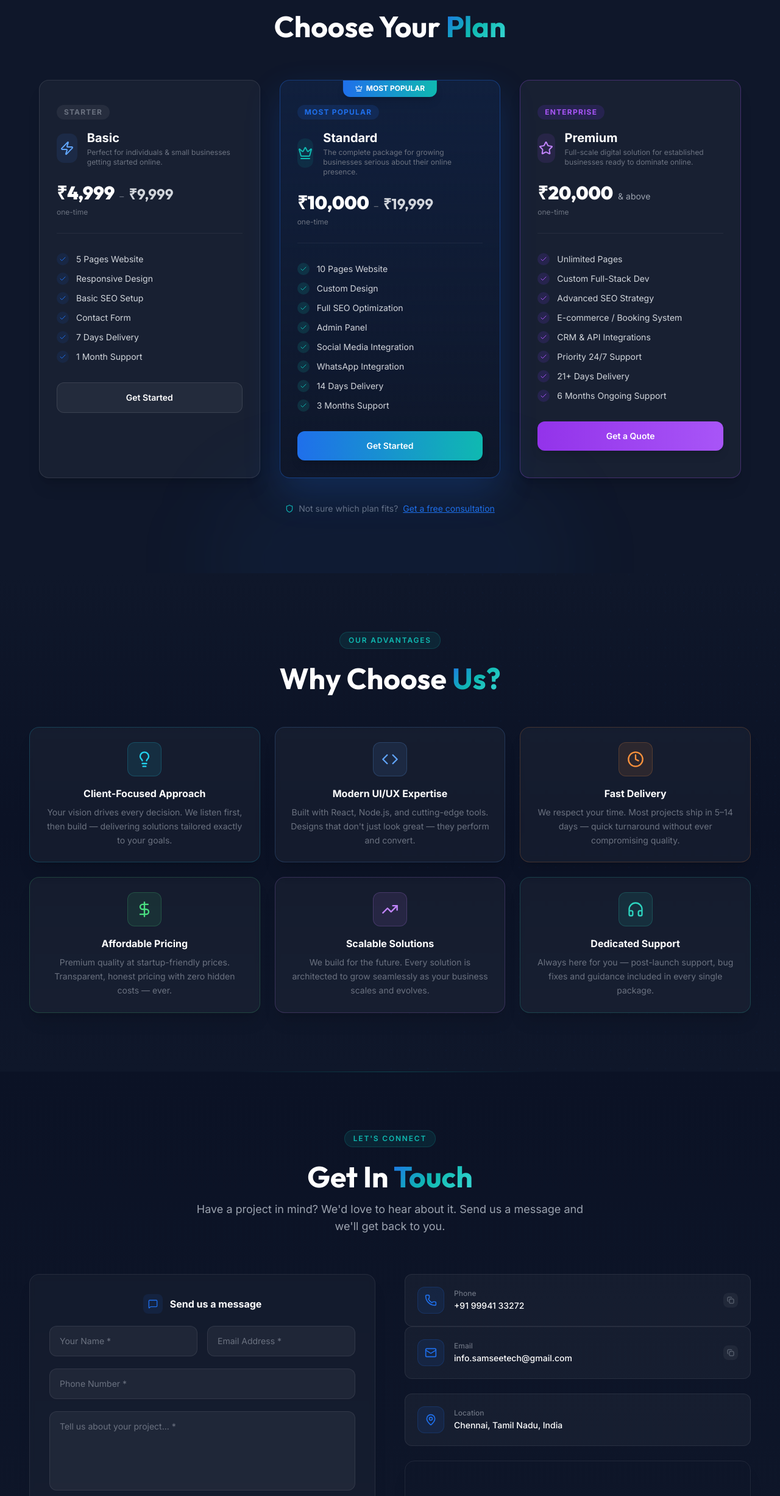
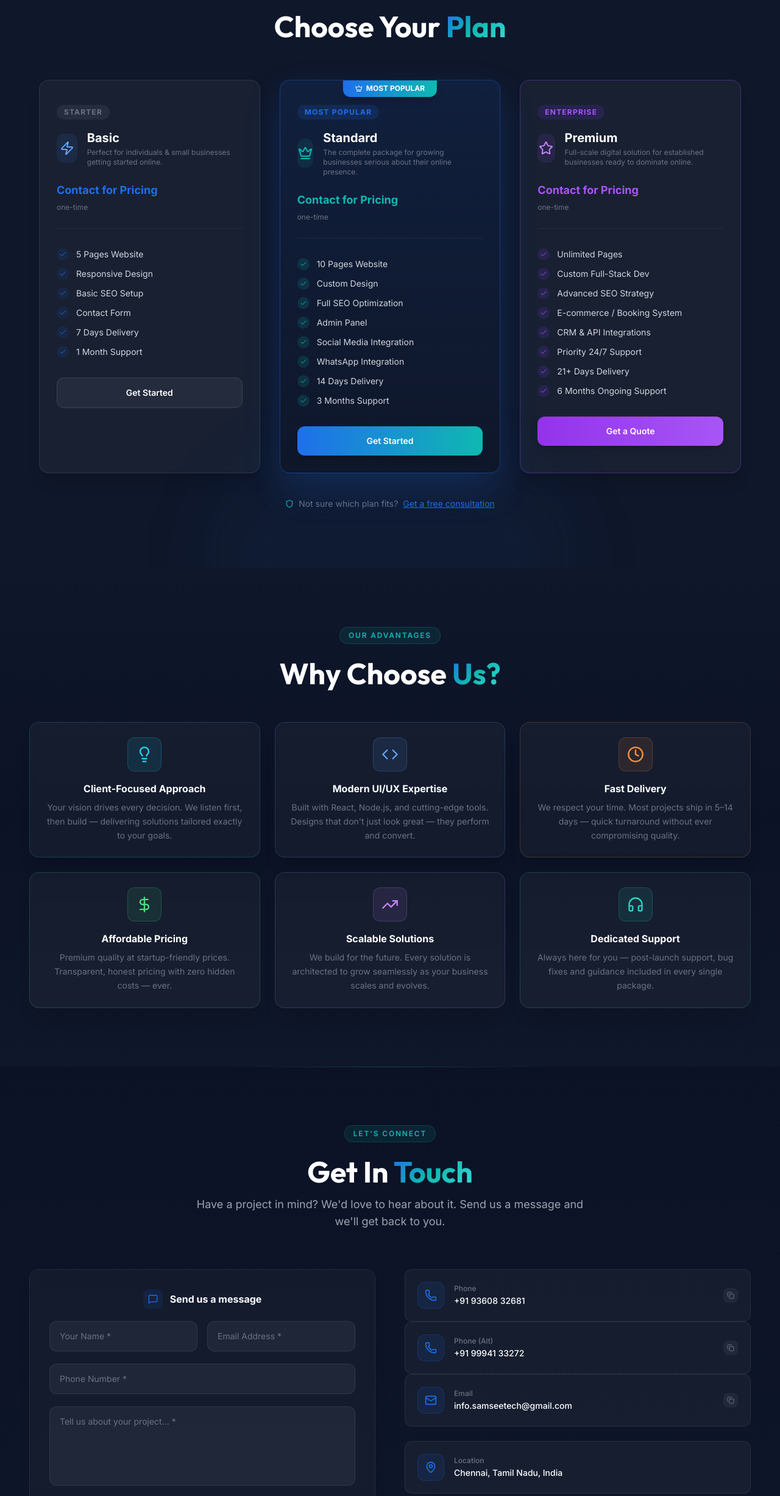
Before and after one commit to Selva03-t/samseetech-frontend, a React (Vite) app: page /pricing in a window 1280 px wide. Shown: the part 1729-4182 px from the top of the page at 61% size. Built offline with nearby package versions, Linux system fonts and the light colour scheme; grey boxes are pictures that could not be loaded.

Commit message:
feat: remove price numbers from pricing; add 9360832681 to contact; update WhatsApp number

```diff
--- a/src/components/Contact.jsx
+++ b/src/components/Contact.jsx
@@ -6,7 +6,7 @@ import { Mail, Phone, MapPin, Send, MessageSquare, Copy, Check } from 'lucide-re
 // ── Floating WhatsApp Button ─────────────────────────────────────────────────
 const WhatsAppFloat = () => {
   const waMessage = encodeURIComponent("Hi! I'm interested in your services. Can we connect?")
-  const waUrl = `https://wa.me/919994133272?text=${waMessage}`
+  const waUrl = `https://wa.me/919360832681?text=${waMessage}`
 
   return (
     <motion.a
@@ -112,7 +112,8 @@ const Contact = () => {
   }
 
   const contactInfo = [
-    { icon: Phone, label: 'Phone', value: '+91 99941 33272', href: 'tel:+919994133272', copyValue: '+919994133272' },
+    { icon: Phone, label: 'Phone', value: '+91 93608 32681', href: 'tel:+919360832681', copyValue: '+919360832681' },
+    { icon: Phone, label: 'Phone (Alt)', value: '+91 99941 33272', href: 'tel:+919994133272', copyValue: '+919994133272' },
     { icon: Mail, label: 'Email', value: 'info.samseetech@gmail.com', href: 'mailto:info.samseetech@gmail.com', copyValue: 'info.samseetech@gmail.com' },
     { icon: MapPin, label: 'Location', value: 'Chennai, Tamil Nadu, India', href: null, copyValue: null },
   ]
--- a/src/components/Pricing.jsx
+++ b/src/components/Pricing.jsx
@@ -7,8 +7,6 @@ const plans = [
     id: "basic",
     name: "Basic",
     badge: "Starter",
-    priceFrom: "₹4,999",
-    priceTo: "₹9,999",
     period: "one-time",
     desc: "Perfect for individuals & small businesses getting started online.",
     icon: Zap,
@@ -30,8 +28,6 @@ const plans = [
     id: "standard",
     name: "Standard",
     badge: "Most Popular",
-    priceFrom: "₹10,000",
-    priceTo: "₹19,999",
     period: "one-time",
     desc: "The complete package for growing businesses serious about their online presence.",
     icon: Crown,
@@ -55,8 +51,6 @@ const plans = [
     id: "premium",
     name: "Premium",
     badge: "Enterprise",
-    priceFrom: "₹20,000",
-    priceTo: "Custom",
     period: "one-time",
     desc: "Full-scale digital solution for established businesses ready to dominate online.",
     icon: Star,
@@ -85,7 +79,7 @@ const Pricing = () => {
   const scrollToContactWithPlan = (plan) => {
     const element = document.getElementById("contact");
     if (element) {
-      const planMessage = `I'm interested in the ${plan.name} plan (${plan.priceFrom}–${plan.priceTo}).`;
+      const planMessage = `I'm interested in the ${plan.name} plan.`;
       window.history.replaceState(null, "", `?plan=${encodeURIComponent(planMessage)}`);
       element.scrollIntoView({ behavior: "smooth", block: "start" });
     }
@@ -182,19 +176,17 @@ const Pricing = () => {
                     </div>
                   </div>
 
-                  {/* Price range */}
+                  {/* Contact for pricing */}
                   <div className="mb-8 pb-6 border-b border-white/[0.06] w-full">
-                    <div className="flex items-baseline gap-1 justify-center md:justify-start">
-                      <span className="text-3xl font-black font-display text-white">{plan.priceFrom}</span>
-                      {plan.priceTo !== 'Custom' && (
-                        <>
-                          <span className="text-gray-500 text-sm mx-1">–</span>
-                          <span className="text-2xl font-bold font-display text-gray-300">{plan.priceTo}</span>
-                        </>
-                      )}
-                      {plan.priceTo === 'Custom' && (
-                        <span className="text-gray-400 text-sm ml-1">& above</span>
-                      )}
+                    <div className="flex items-center gap-2 justify-center md:justify-start">
+                      <span
+                        className="text-lg font-bold"
+                        style={{
+                          color: plan.id === 'premium' ? '#a855f7' : plan.popular ? '#0FB9B1' : '#1F6FEB',
+                        }}
+                      >
+                        Contact for Pricing
+                      </span>
                     </div>
                     <span className="text-gray-500 text-xs">{plan.period}</span>
                   </div>
```
